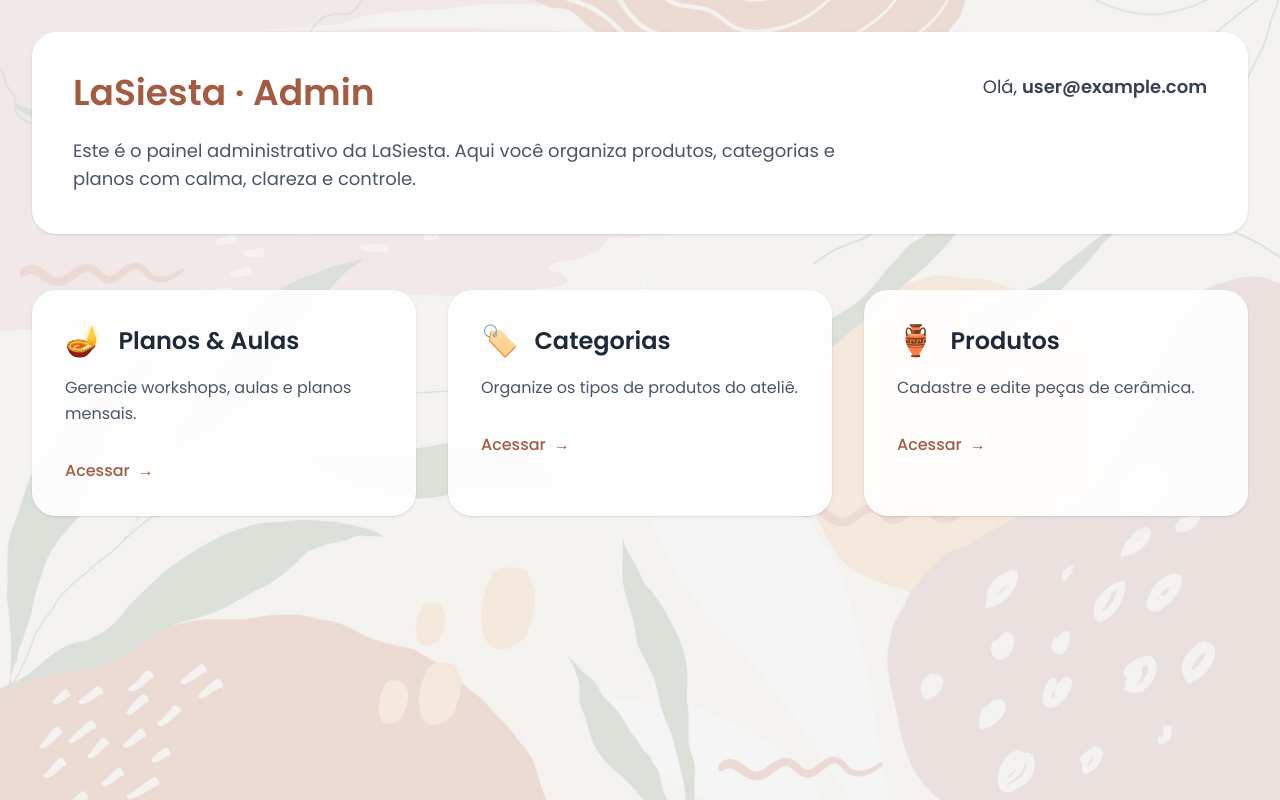
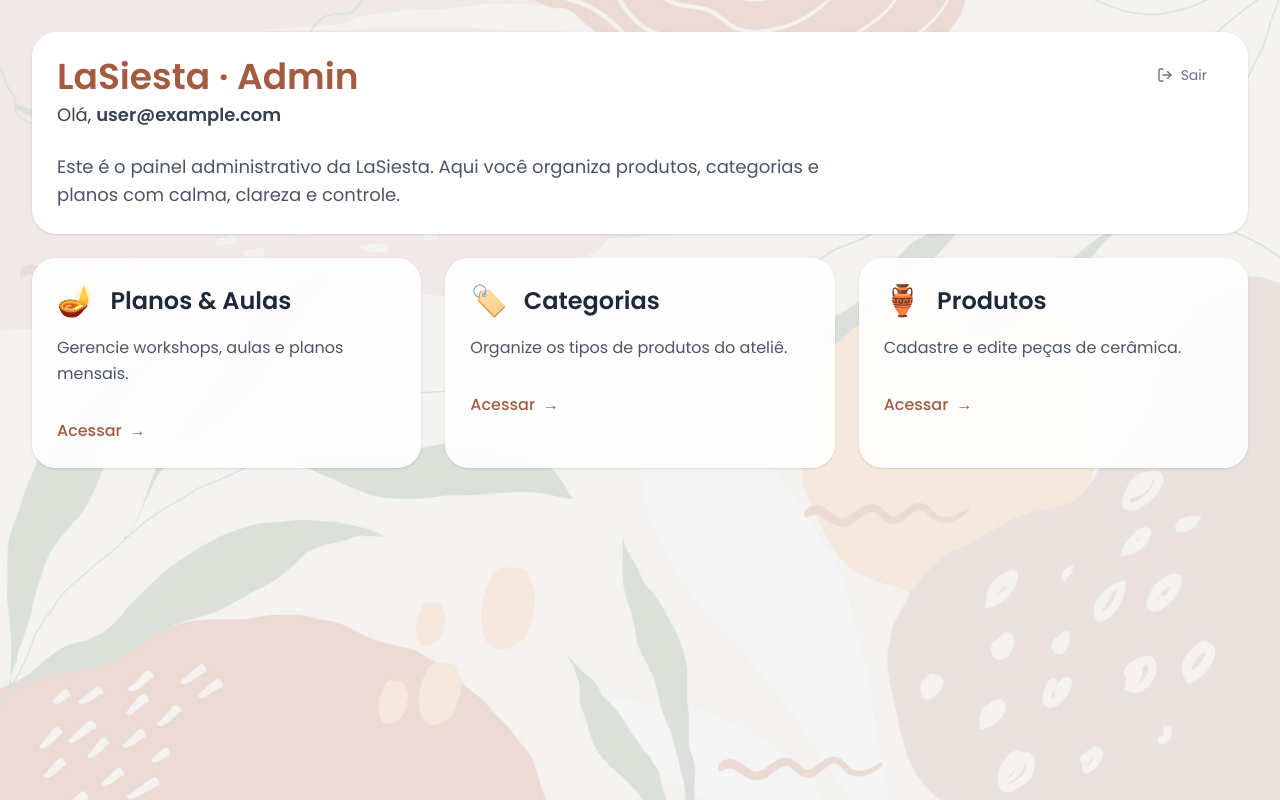
Before and after one commit to EduardoVBF/lasiesta_ceramica, a Next.js app in the folder lasiesta_web/: page /admin in a window 1280 px wide. Built offline with nearby package versions, Linux system fonts and the light colour scheme; no server answers; sample sign-in values are in the browser's storage; a web font is replaced by a local one.

Commit message:
feat: add sign out functionality and improve layout spacing in AdminPage and ActionCard components

```diff
--- a/lasiesta_web/src/app/(admin)/admin/page.tsx
+++ b/lasiesta_web/src/app/(admin)/admin/page.tsx
@@ -1,7 +1,8 @@
 "use client";
 import BackgroundImage from "@/components/layout/backgroundImage";
 import ActionCard from "@/components/admin/actionCard";
-import { useSession } from "next-auth/react";
+import { useSession, signOut } from "next-auth/react";
+import { LogOut } from "lucide-react";
 
 export default function AdminPage() {
   const { data: session } = useSession();
@@ -12,7 +13,7 @@ export default function AdminPage() {
       : session?.user?.email;
 
   return (
-    <div className="flex flex-col gap-14">
+    <div className="flex flex-col gap-6">
       {/* BACKGROUND */}
       <BackgroundImage
         src="/image/organic3.jpg"
@@ -21,29 +22,39 @@ export default function AdminPage() {
       />
 
       {/* HERO */}
-      <section className="relative z-10 backdrop-blur-sm bg-white rounded-3xl p-10 shadow-sm border border-white/60">
+      <section className="relative z-10 backdrop-blur-sm bg-white rounded-3xl p-6 shadow-sm border border-white/60">
         <div className="flex flex-col gap-6">
-          <div className="flex items-start justify-between">
+          <div className="flex items-start justify-between gap-6">
+            <div>
               <h2 className="text-4xl font-semibold text-[#a35c42]">
                 LaSiesta · Admin
               </h2>
 
-            <p className="text-gray-700 text-lg">
+              <p className="text-gray-700 text-lg mt-1">
                 Olá{fullName ? "," : ""}{" "}
                 <span className="font-semibold">{fullName}</span>
               </p>
             </div>
 
+            {/* SIGN OUT */}
+            <button
+              onClick={() => signOut({ callbackUrl: "/login" })}
+              className="inline-flex items-center gap-2 px-4 py-2 rounded-xl text-sm text-gray-500 hover:text-[#a35c42] hover:bg-gray-100 transition"
+            >
+              <LogOut size={16} />
+              <span className="hidden sm:inline">Sair</span>
+            </button>
+          </div>
+
           <p className="text-gray-600 text-lg max-w-3xl">
-            Este é o painel administrativo da LaSiesta.
-            Aqui você organiza produtos, categorias e planos com calma,
-            clareza e controle.
+            Este é o painel administrativo da LaSiesta. Aqui você organiza
+            produtos, categorias e planos com calma, clareza e controle.
           </p>
         </div>
       </section>
 
       {/* AÇÕES */}
-      <section className="relative z-10 grid grid-cols-1 md:grid-cols-3 gap-8">
+      <section className="relative z-10 grid grid-cols-1 md:grid-cols-3 gap-6">
         <ActionCard
           title="Planos & Aulas"
           description="Gerencie workshops, aulas e planos mensais."
--- a/lasiesta_web/src/components/admin/actionCard.tsx
+++ b/lasiesta_web/src/components/admin/actionCard.tsx
@@ -19,7 +19,7 @@ ActionCardProps) {
   return (
     <Link
       href={href}
-      className="group relative rounded-3xl bg-white/90 backdrop-blur border border-white/60 p-8 shadow-sm hover:shadow-lg transition-all hover:-translate-y-1"
+      className="group relative rounded-3xl bg-white/90 backdrop-blur border border-white/60 p-6 shadow-sm hover:shadow-lg transition-all hover:-translate-y-1"
     >
       <div className="flex items-center gap-4 mb-4">
         <span className="text-3xl">{icon}</span>
```
Lines whose indentation alone changed are shown as unchanged.
